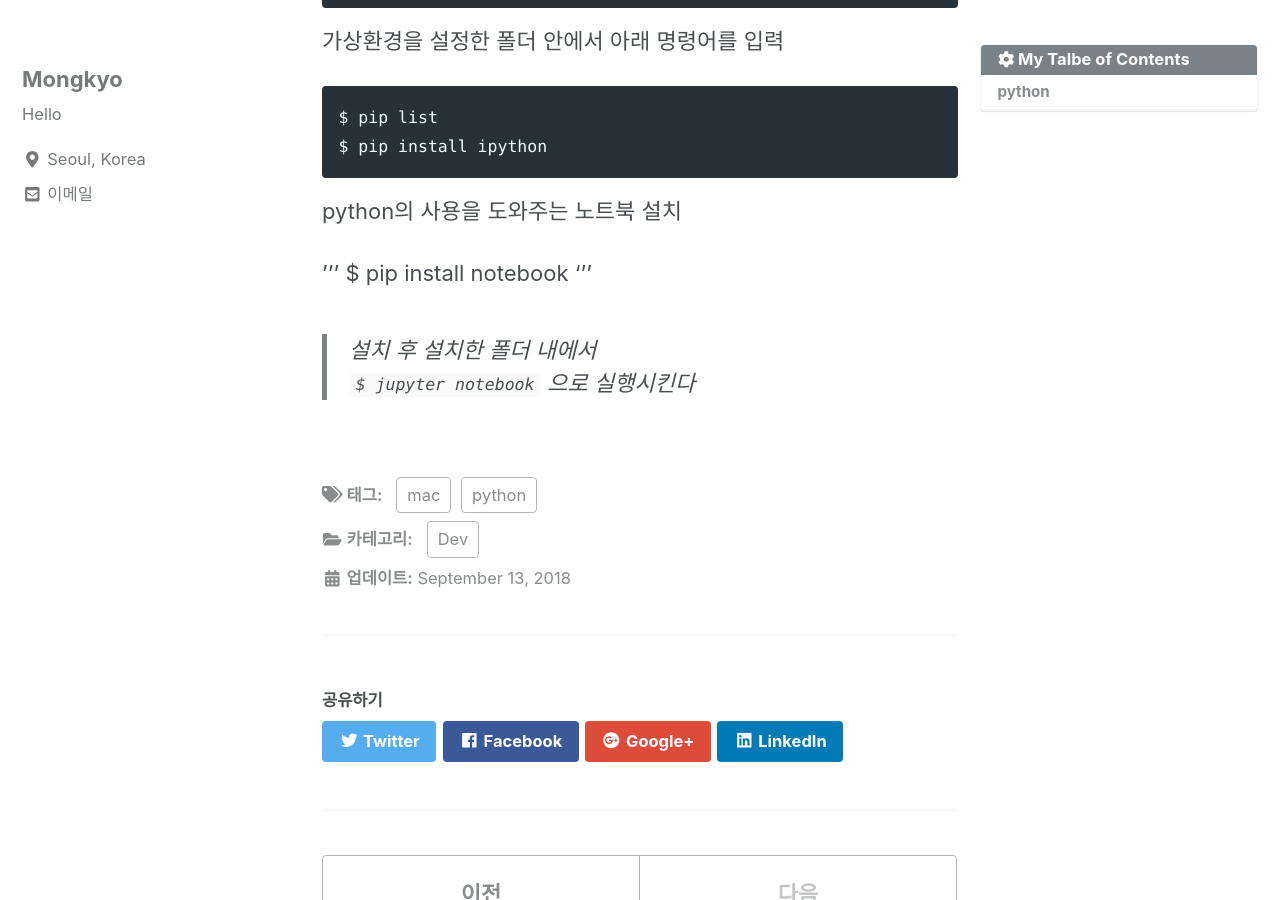
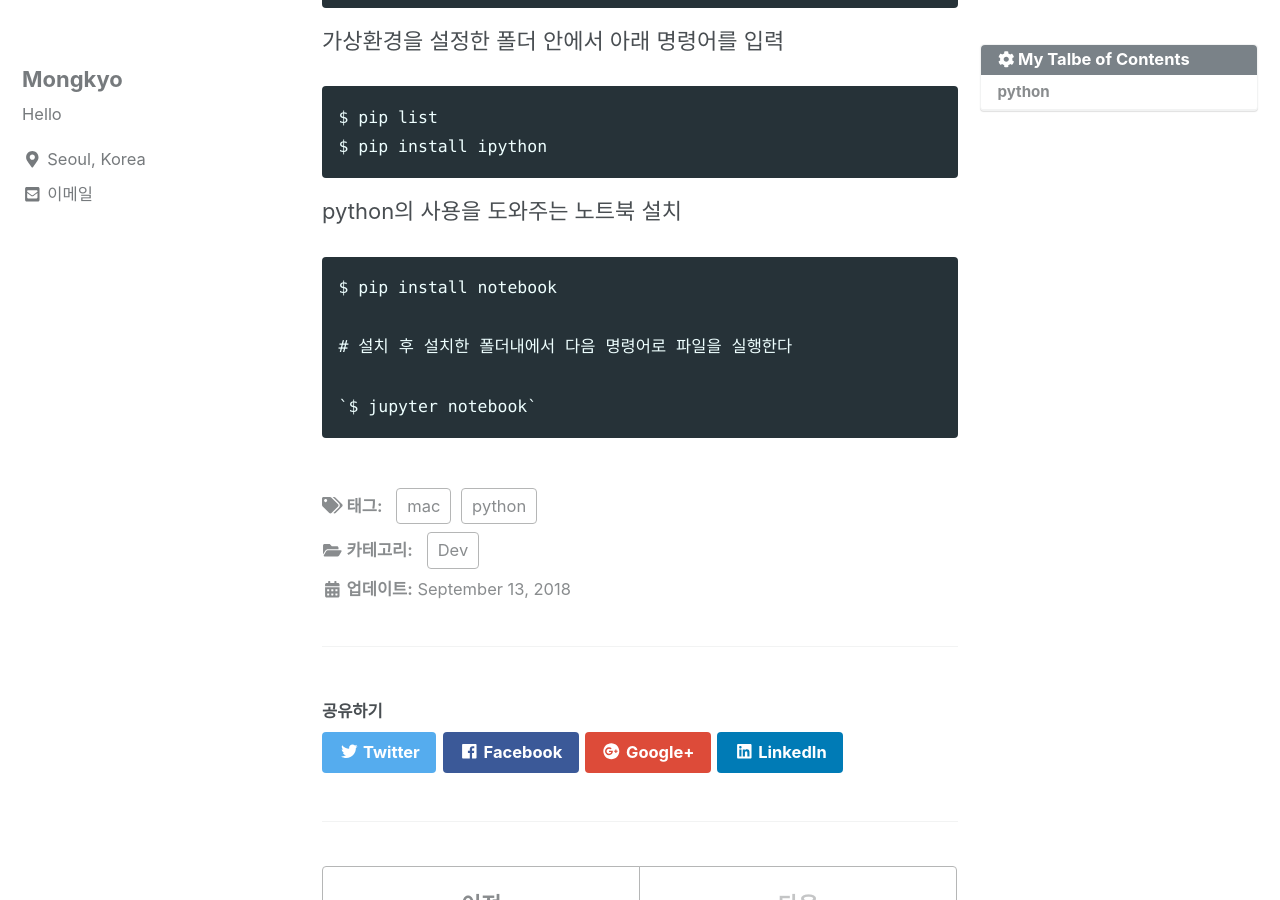
Before and after one commit to mongkyo/mongkyo.github.io, a Jekyll site: the page built from _posts/2018-09-13-macos_python_install.md, in a window 1280 px wide and 900 px high, scrolled down 1565 px. Built offline with Jekyll 4.4.1, drawn with Linux system fonts in a browser that asks for light colours; nearby versions of some CDN libraries.

Commit message:
modified

````diff
--- a/_posts/2018-09-13-macos_python_install.md
+++ b/_posts/2018-09-13-macos_python_install.md
@@ -73,8 +73,10 @@ $ pip install ipython
 
 python의 사용을 도와주는 노트북 설치
 
-'''
+```
 $ pip install notebook
-'''
-> 설치 후 설치한 폴더 내에서
-> `$ jupyter notebook` 으로 실행시킨다
+
+# 설치 후 설치한 폴더내에서 다음 명령어로 파일을 실행한다
+
+`$ jupyter notebook`
+```
````
